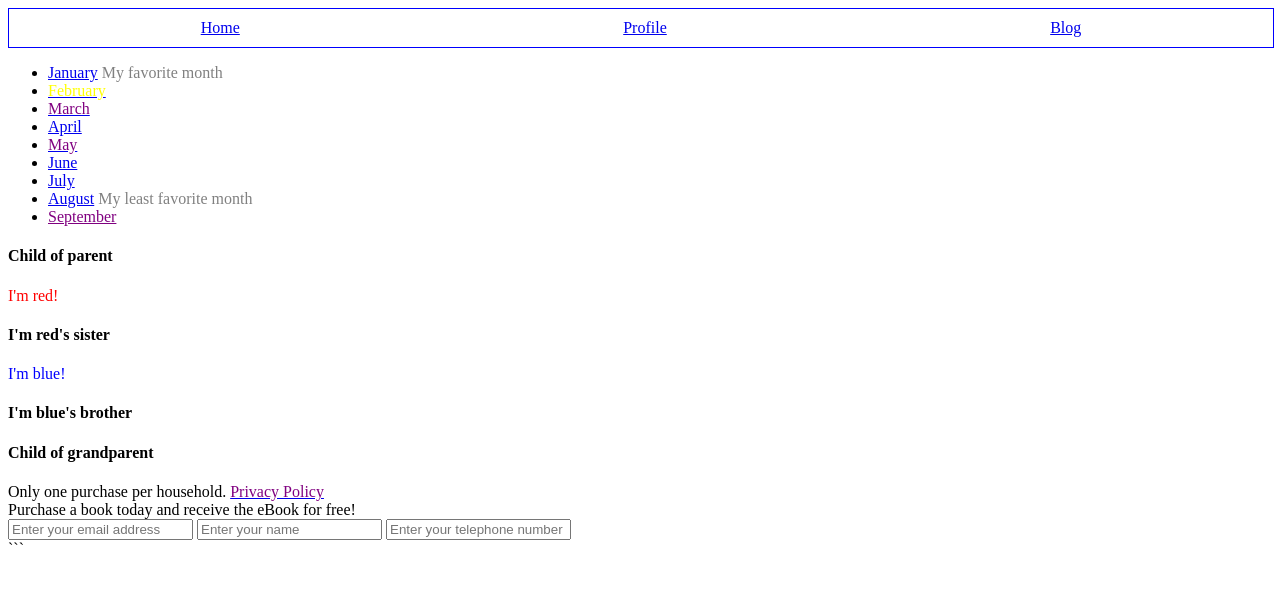
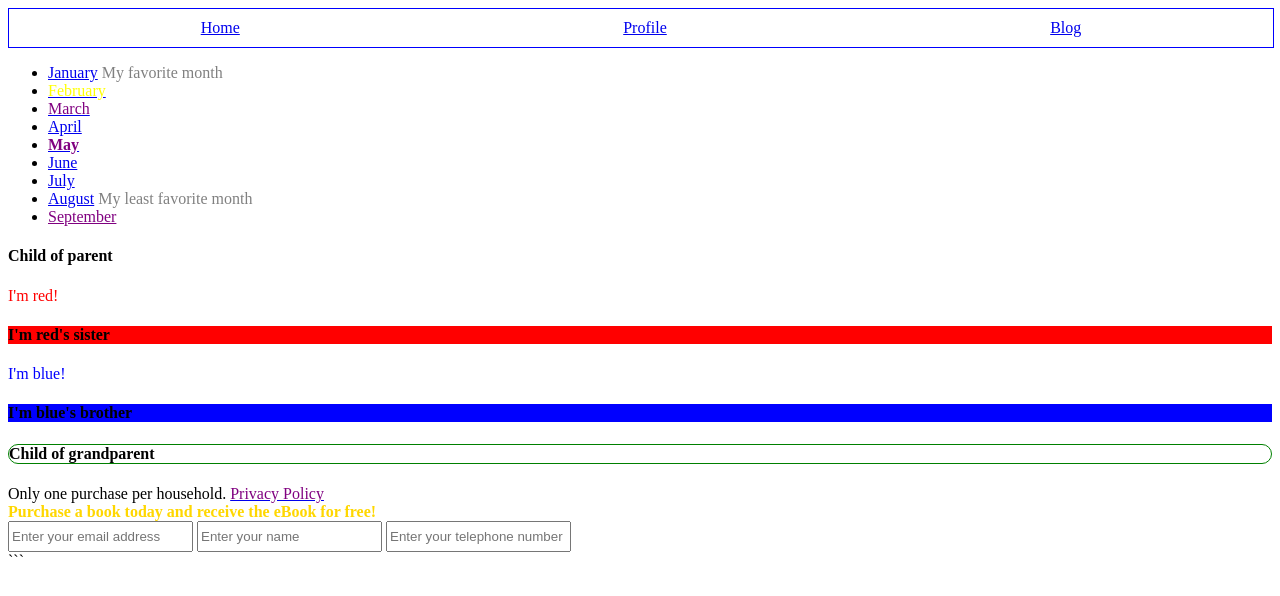
Before and after one commit to bryanhmiller/SW_CSS_RELATIONSHIP_SELECTORS, a plain HTML site: page index.html in a window 1280 px wide. Drawn offline with Linux system fonts and the light colour scheme.

Commit message:
Finished styling for numbers 10 - 14, thus completing the exercise

```diff
--- a/main.css
+++ b/main.css
@@ -60,9 +60,35 @@ a.disabled, a .disabled{
 	color: blue;
 }
 
+/*10. The sibling `h4` of the red element should have a background color of red */
 
-/*10. The sibling `h4` of the red element should have a background color of red
-11. The sibling `h4` of the blue element should have background color of blue
-12. Any `h4` that is a direct child of grandparent should have a 1px border with rounded corners.
-13. Elements with a class of `promo` should have bold text that is also colored gold.
-14. Without adding any other attributes to the `input` fields in the footer, write a CSS selector that makes any text input field have a height of `25px`.
+.parent > div > div:nth-child(1) ~ h4 {
+	background-color: red;
+}
+
+/*11. The sibling `h4` of the blue element should have background color of blue */
+
+.parent > div > div:nth-of-type(2) ~ h4 {
+	background-color: blue;
+}
+/*12. Any `h4` that is a direct child of grandparent should have a 1px border with rounded
+		corners. */
+
+.grandparent .parent ~ h4 {
+	border-radius: 10px;
+	border: 1px solid green;
+}
+
+
+/*13. Elements with a class of `promo` should have bold text that is also colored gold. */
+
+.promo {
+	font-weight: bold;
+	color: gold;
+}
+/* 14. Without adding any other attributes to the `input` fields in the footer, write a CSS
+selector that makes any text input field have a height of `25px`. */
+
+input {
+	height: 25px;
+}
```
